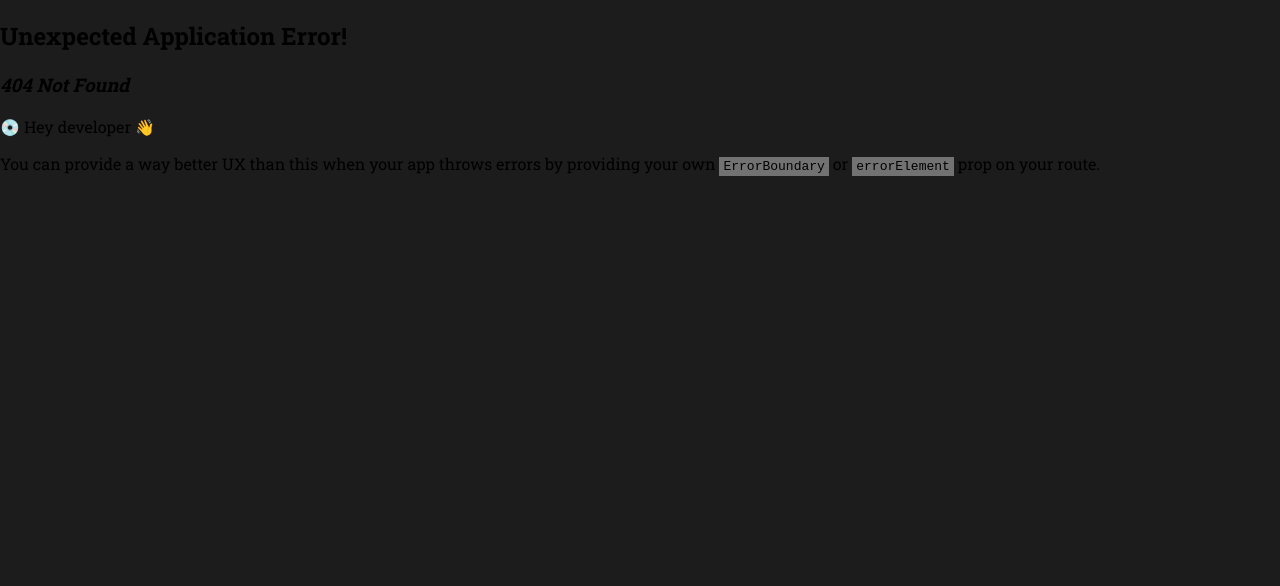
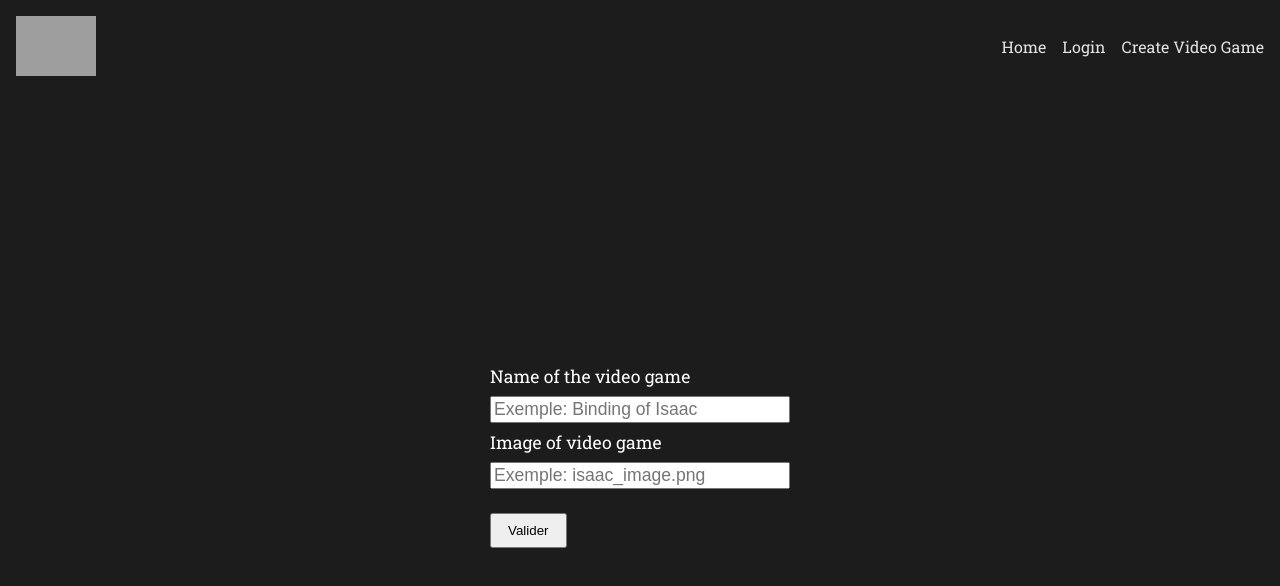
Before and after one commit to MrLootman/React-TS_VideoGames, a React (Vite) app in the folder client/: page /create in a window 1280 px wide. Before the commit this address had no page. Shown: the top 586 px of the page. Built offline with nearby package versions, Linux system fonts and the light colour scheme; grey boxes are pictures that could not be loaded.

Commit message:
Front-end updated

```diff
--- a/client/src/components/Header/Header.tsx
+++ b/client/src/components/Header/Header.tsx
@@ -1,5 +1,5 @@
+import { Link } from "react-router";
 import "./Header.css";
-import { Link } from "react-router";
 
 function Header() {
   return (
@@ -11,6 +11,7 @@ function Header() {
       <nav>
         <Link to="/">Home</Link>
         <Link to="/login">Login</Link>
+        <Link to="/create">Create Video Game</Link>
       </nav>
     </header>
   );
--- a/client/src/main.tsx
+++ b/client/src/main.tsx
@@ -7,6 +7,7 @@ import { RouterProvider, createBrowserRouter } from "react-router";
 
 // Import the main app component
 import App from "./App";
+import CreationPage from "./pages/Creation/CreationPage";
 import DetailsPage from "./pages/Details/DetailsPage";
 import HomePage from "./pages/Home/HomePage";
 import LoginPage from "./pages/Login/LoginPage";
@@ -37,6 +38,10 @@ const router = createBrowserRouter([
       {
         path: "/detail/:id",
         element: <DetailsPage />,
+      },
+      {
+        path: "/create",
+        element: <CreationPage />,
       },
     ],
   },
--- a/client/src/pages/Creation/Creation.css
+++ b/client/src/pages/Creation/CreationPage.css
@@ -13,6 +13,10 @@ label {
   margin: 8px 0;
 }
 
+input {
+  color: black;
+}
+
 button {
   margin: 16px 0 0 0;
   cursor: pointer;
--- /dev/null
+++ b/client/src/pages/Creation/CreationPage.tsx
@@ -0,0 +1,31 @@
+import "./CreationPage.css";
+
+function CreationPage() {
+  const handleSubmit = (data: FormData) => {
+    const formData = JSON.stringify(Object.fromEntries(data));
+
+    fetch("http://localhost:3310/api/video-games", {
+      method: "POST",
+      headers: {
+        "Content-Type": "application/json",
+      },
+      body: formData,
+    });
+  };
+
+  return (
+    <main className="creation">
+      <form action={handleSubmit}>
+        <label htmlFor="name">Name of the video game</label>
+        <input id="name" name="name" placeholder="Exemple: Binding of Isaac" />
+
+        <label htmlFor="image">Image of video game</label>
+        <input id="image" name="image" placeholder="Exemple: isaac_image.png" />
+
+        <button type="submit">Valider</button>
+      </form>
+    </main>
+  );
+}
+
+export default CreationPage;
```
Also changed, not shown: client/src/pages/Creation/Creation.tsx (deleted, +0 -19 lines).
